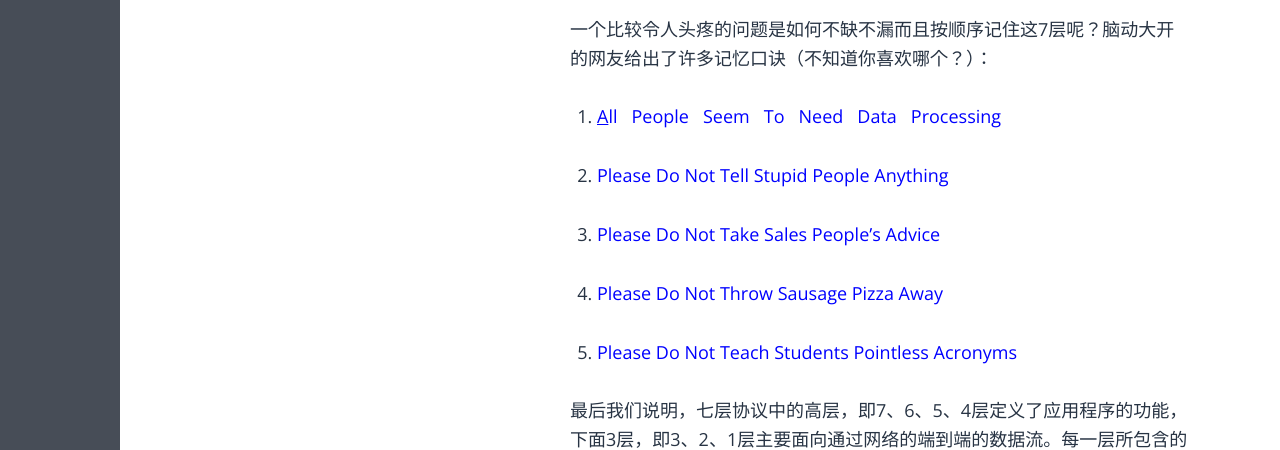
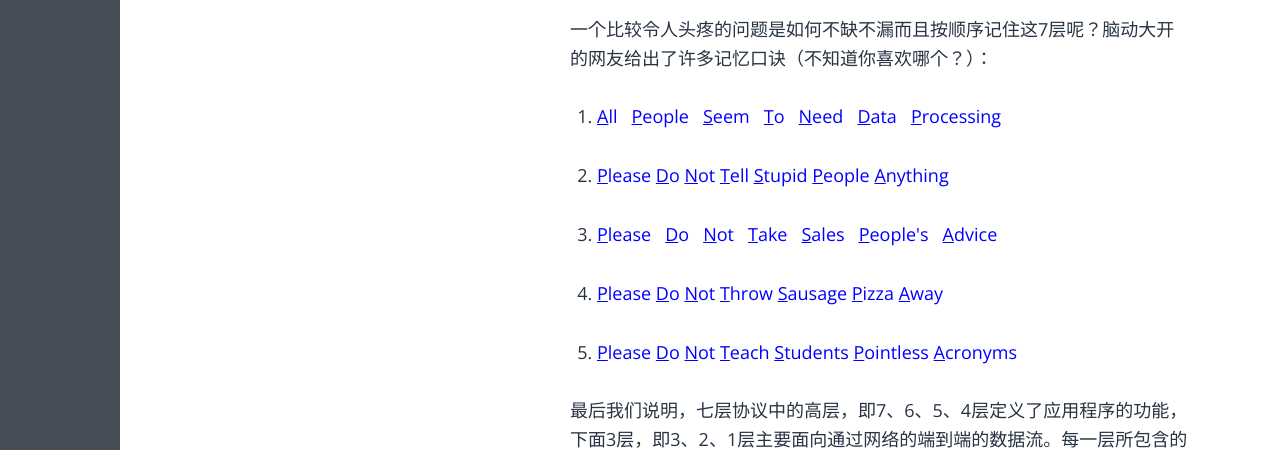
Before and after one commit to fzuo/baimafujinji, a Jekyll site: the page built from _posts/others/2015-11-11-osi-network-model.md, in a window 1280 px wide. Shown: the part 1556-2006 px from the top of the page. Built offline with Jekyll 4.4.1, drawn with Linux system fonts in a browser that asks for light colours; some web fonts are replaced.

Commit message:
Update 2015-11-11-osi-network-model.md

```diff
--- a/_posts/others/2015-11-11-osi-network-model.md
+++ b/_posts/others/2015-11-11-osi-network-model.md
@@ -40,15 +40,15 @@ keywords: OSI网络模型
 
 一个比较令人头疼的问题是如何不缺不漏而且按顺序记住这7层呢？脑动大开的网友给出了许多记忆口诀（不知道你喜欢哪个？）：
 
-1. <span style="color:blue"><u>A</u>ll    People    Seem    To    Need    Data    Processing</span>
+1. <span style="color:blue"><u>A</u>ll    <u>P</u>eople    <u>S</u>eem    <u>T</u>o    <u>N</u>eed    <u>D</u>ata    <u>P</u>rocessing</span>
 
-2. <span style="color:blue">Please   Do   Not   Tell   Stupid   People   Anything</span>
+2. <span style="color:blue"><u>P</u>lease   <u>D</u>o   <u>N</u>ot   <u>T</u>ell   <u>S</u>tupid   <u>P</u>eople   <u>A</u>nything</span>
 
-3. <span style="color:blue">Please   Do   Not   Take   Sales   People's   Advice</span>
+3. <span style="color:blue"><u>P</u>lease   <u>D</u>o   <u>N</u>ot   <u>T</u>ake   <u>S</u>ales   <u>P</u>eople\'s   <u>A</u>dvice</span>
 
-4. <span style="color:blue">Please    Do   Not   Throw    Sausage   Pizza   Away</span>
+4. <span style="color:blue"><u>P</u>lease    <u>D</u>o   <u>N</u>ot   <u>T</u>hrow    <u>S</u>ausage   <u>P</u>izza   <u>A</u>way</span>
 
-5. <span style="color:blue">Please    Do   Not   Teach   Students  Pointless  Acronyms</span>
+5. <span style="color:blue"><u>P</u>lease    <u>D</u>o   <u>N</u>ot   <u>T</u>each   <u>S</u>tudents  <u>P</u>ointless  <u>A</u>cronyms</span>
 
 最后我们说明，七层协议中的高层，即7、6、5、4层定义了应用程序的功能，下面3层，即3、2、1层主要面向通过网络的端到端的数据流。每一层所包含的具体协议举例如下表：
 
```
